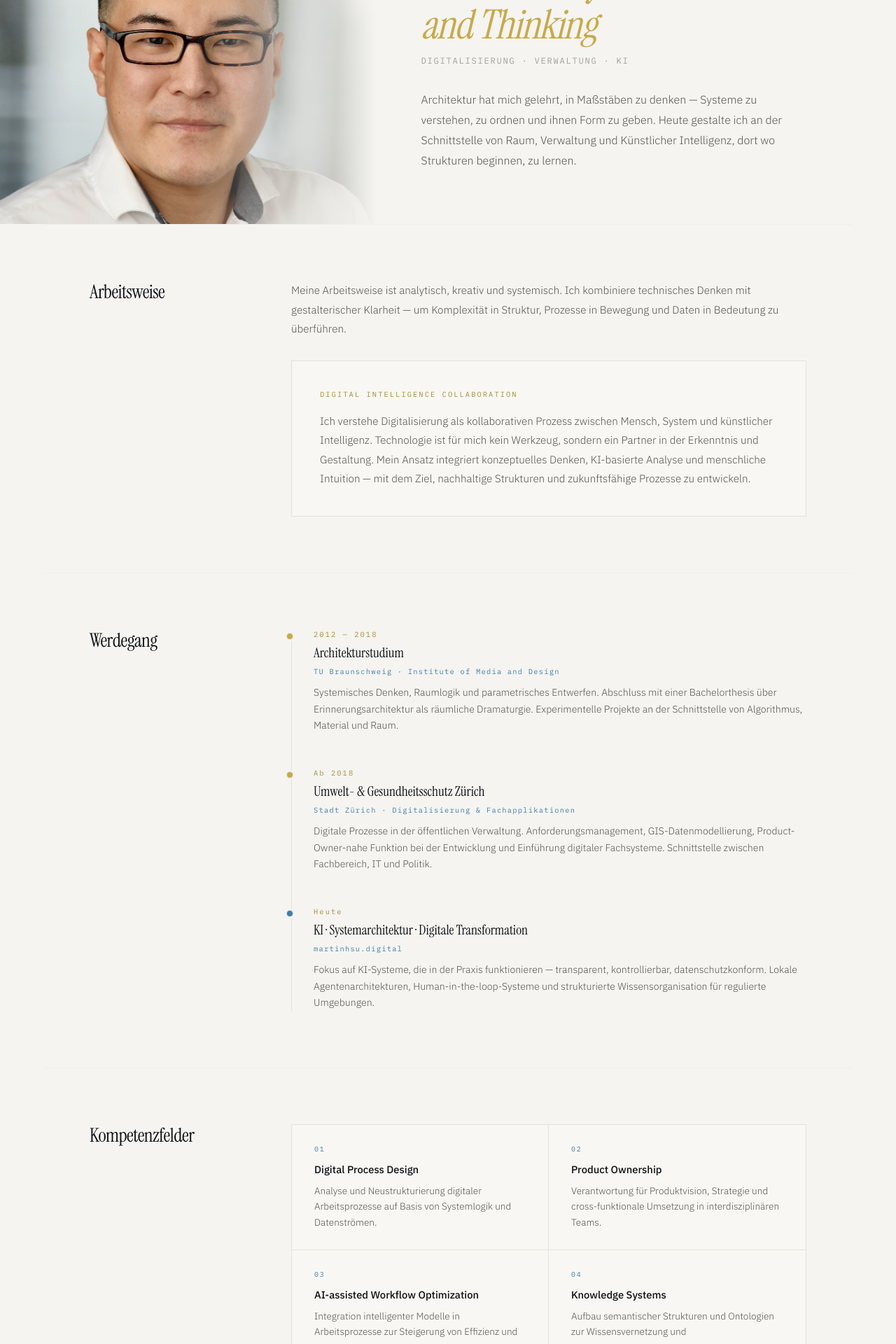
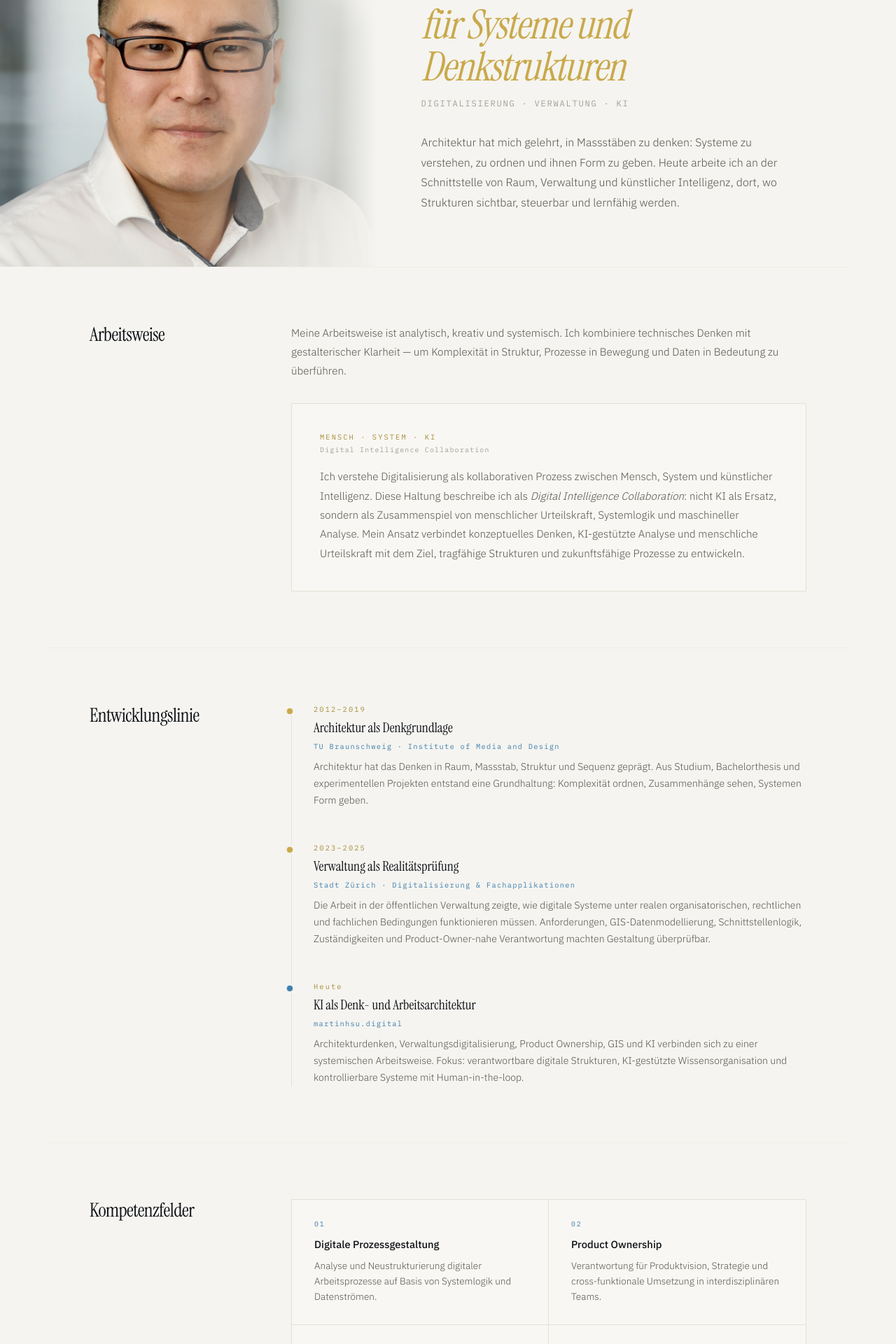
Before and after one commit to hsumartin/hsu-digital, a Next.js app: page /ueber-mich in a window 1280 px wide. Shown: the part 240-2160 px from the top of the page at 70% size. Built offline with nearby package versions, Linux system fonts and the light colour scheme.

Commit message:
fix(ueber-mich): refine profile positioning and timeline

```diff
--- a/src/app/ueber-mich/page.tsx
+++ b/src/app/ueber-mich/page.tsx
@@ -42,29 +42,33 @@ export default function UeberMichPage() {
                 Struktur, Prozesse in Bewegung und Daten in Bedeutung zu überführen.
               </p>
 
-              {/* Digital-Intelligence-Collaboration-Block */}
+              {/* Mensch · System · KI-Block */}
               <div className="mt-8 border border-stone-200 bg-[#F8F7F3] p-10">
-                <p className="font-mono text-[0.65rem] tracking-[0.2em] uppercase text-gold-600 mb-4">
+                <p className="font-mono text-[0.65rem] tracking-[0.2em] uppercase text-gold-600 mb-1">
+                  Mensch · System · KI
+                </p>
+                <p className="font-mono text-[0.62rem] tracking-[0.12em] text-stone-400 mb-4">
                   Digital Intelligence Collaboration
                 </p>
                 <p className="text-[0.95rem] leading-[1.8] text-stone-600 font-light max-w-[44rem]">
                   Ich verstehe Digitalisierung als kollaborativen Prozess zwischen Mensch,
-                  System und künstlicher Intelligenz. Technologie ist für mich kein
-                  Werkzeug, sondern ein Partner in der Erkenntnis und Gestaltung. Mein
-                  Ansatz integriert konzeptuelles Denken, KI-basierte Analyse und
-                  menschliche Intuition — mit dem Ziel, nachhaltige Strukturen und
-                  zukunftsfähige Prozesse zu entwickeln.
+                  System und künstlicher Intelligenz. Diese Haltung beschreibe ich als{' '}
+                  <em>Digital Intelligence Collaboration</em>: nicht KI als Ersatz, sondern
+                  als Zusammenspiel von menschlicher Urteilskraft, Systemlogik und
+                  maschineller Analyse. Mein Ansatz verbindet konzeptuelles Denken,
+                  KI-gestützte Analyse und menschliche Urteilskraft mit dem Ziel, tragfähige
+                  Strukturen und zukunftsfähige Prozesse zu entwickeln.
                 </p>
               </div>
             </div>
           </div>
         </section>
 
-        {/* ── Werdegang ───────────────────────────────────────────────────── */}
-        <section aria-labelledby="werdegang-heading" className={SECTION_CLS}>
+        {/* ── Entwicklungslinie ───────────────────────────────────────────── */}
+        <section aria-labelledby="entwicklung-heading" className={SECTION_CLS}>
           <div className={GRID_CLS}>
-            <h2 id="werdegang-heading" className={STICKY_HEAD}>
-              Werdegang
+            <h2 id="entwicklung-heading" className={STICKY_HEAD}>
+              Entwicklungs&shy;linie
             </h2>
             <Timeline />
           </div>
@@ -84,12 +88,12 @@ export default function UeberMichPage() {
         <div
           className="py-20 px-[clamp(1.5rem,6vw,6rem)] border-t border-blue-900 bg-blue-800 text-center"
         >
-          <blockquote className="font-serif italic text-[clamp(1.4rem,3vw,2.2rem)] leading-[1.35] tracking-[-0.015em] text-[#F4F2EC] max-w-[52rem] mx-auto">
-            «Die Zukunft ist kein Zufall, sondern das Ergebnis bewusster Verknüpfung von
-            Intelligenz, Struktur und Gestaltung.»
-          </blockquote>
+          <p className="font-serif italic text-[clamp(1.4rem,3vw,2.2rem)] leading-[1.35] tracking-[-0.015em] text-[#F4F2EC] max-w-[52rem] mx-auto">
+            Zukunft entsteht dort, wo Intelligenz, Struktur und Gestaltung bewusst
+            miteinander verbunden werden.
+          </p>
           <p className="font-mono text-[0.65rem] tracking-[0.18em] uppercase text-gold-200 mt-6">
-            Martin Hsu
+            Leitsatz
           </p>
         </div>
 
--- a/src/components/ueber-mich/KompetenzGrid.tsx
+++ b/src/components/ueber-mich/KompetenzGrid.tsx
@@ -3,7 +3,7 @@ import Chip from '@/components/ui/Chip';
 const FELDER = [
   {
     num: '01',
-    title: 'Digital Process Design',
+    title: 'Digitale Prozessgestaltung',
     text: 'Analyse und Neustrukturierung digitaler Arbeitsprozesse auf Basis von Systemlogik und Datenströmen.',
   },
   {
@@ -13,22 +13,22 @@ const FELDER = [
   },
   {
     num: '03',
-    title: 'AI-assisted Workflow Optimization',
+    title: 'KI-gestützte Workflow-Optimierung',
     text: 'Integration intelligenter Modelle in Arbeitsprozesse zur Steigerung von Effizienz und Präzision.',
   },
   {
     num: '04',
-    title: 'Knowledge Systems',
+    title: 'Wissenssysteme & Ontologien',
     text: 'Aufbau semantischer Strukturen und Ontologien zur Wissensvernetzung und Entscheidungsunterstützung.',
   },
   {
     num: '05',
-    title: 'BIM Management',
+    title: 'BIM-Management',
     text: 'Strategische Steuerung von Building Information Modeling in Planung, Bau und Betrieb.',
   },
   {
     num: '06',
-    title: 'Data-Driven Architecture',
+    title: 'Datengetriebene Architektur',
     text: 'Verknüpfung von Bauwerksinformationen, Simulation und Entscheidungsmodellen in Echtzeit.',
   },
 ] as const;
--- a/src/components/ueber-mich/ProfileHero.tsx
+++ b/src/components/ueber-mich/ProfileHero.tsx
@@ -40,18 +40,18 @@ export default function ProfileHero() {
         <p className="font-mono text-[0.68rem] tracking-[0.22em] uppercase text-gold-600 mb-6">
           Profil · Martin Hsu
         </p>
-        <h1 className="font-serif font-normal text-[clamp(2.4rem,4.5vw,4rem)] leading-[1.05] tracking-[-0.025em] text-ink max-w-[14ch]">
-          Architect of{' '}
-          <em className="italic text-gold-500">Systems and Thinking</em>
+        <h1 className="font-serif font-normal text-[clamp(2.4rem,4.5vw,4rem)] leading-[1.05] tracking-[-0.025em] text-ink max-w-[16ch]">
+          Informationsarchitekt{' '}
+          <em className="italic text-gold-500">für Systeme und Denkstrukturen</em>
         </h1>
         <p className="font-mono text-[0.76rem] tracking-[0.14em] uppercase text-stone-400 mt-3">
           Digitalisierung · Verwaltung · KI
         </p>
         <p className="mt-8 text-[1rem] leading-[1.8] text-stone-600 font-light max-w-[34rem]">
-          Architektur hat mich gelehrt, in Maßstäben zu denken — Systeme zu
-          verstehen, zu ordnen und ihnen Form zu geben. Heute gestalte ich an
-          der Schnittstelle von Raum, Verwaltung und Künstlicher Intelligenz,
-          dort wo Strukturen beginnen, zu lernen.
+          Architektur hat mich gelehrt, in Massstäben zu denken: Systeme zu
+          verstehen, zu ordnen und ihnen Form zu geben. Heute arbeite ich an
+          der Schnittstelle von Raum, Verwaltung und künstlicher Intelligenz,
+          dort, wo Strukturen sichtbar, steuerbar und lernfähig werden.
         </p>
       </div>
     </section>
--- a/src/components/ueber-mich/Timeline.tsx
+++ b/src/components/ueber-mich/Timeline.tsx
@@ -8,31 +8,31 @@ interface TimelineEntry {
 
 const ENTRIES: TimelineEntry[] = [
   {
-    year: '2012 — 2018',
-    title: 'Architekturstudium',
+    year: '2012–2019',
+    title: 'Architektur als Denkgrundlage',
     place: 'TU Braunschweig · Institute of Media and Design',
-    text: 'Systemisches Denken, Raumlogik und parametrisches Entwerfen. Abschluss mit einer Bachelorthesis über Erinnerungsarchitektur als räumliche Dramaturgie. Experimentelle Projekte an der Schnittstelle von Algorithmus, Material und Raum.',
+    text: 'Architektur hat das Denken in Raum, Massstab, Struktur und Sequenz geprägt. Aus Studium, Bachelorthesis und experimentellen Projekten entstand eine Grundhaltung: Komplexität ordnen, Zusammenhänge sehen, Systemen Form geben.',
     accent: 'gold',
   },
   {
-    year: 'Ab 2018',
-    title: 'Umwelt- & Gesundheitsschutz Zürich',
+    year: '2023–2025',
+    title: 'Verwaltung als Realitätsprüfung',
     place: 'Stadt Zürich · Digitalisierung & Fachapplikationen',
-    text: 'Digitale Prozesse in der öffentlichen Verwaltung. Anforderungsmanagement, GIS-Datenmodellierung, Product-Owner-nahe Funktion bei der Entwicklung und Einführung digitaler Fachsysteme. Schnittstelle zwischen Fachbereich, IT und Politik.',
+    text: 'Die Arbeit in der öffentlichen Verwaltung zeigte, wie digitale Systeme unter realen organisatorischen, rechtlichen und fachlichen Bedingungen funktionieren müssen. Anforderungen, GIS-Datenmodellierung, Schnittstellenlogik, Zuständigkeiten und Product-Owner-nahe Verantwortung machten Gestaltung überprüfbar.',
     accent: 'gold',
   },
   {
     year: 'Heute',
-    title: 'KI · Systemarchitektur · Digitale Transformation',
+    title: 'KI als Denk- und Arbeitsarchitektur',
     place: 'martinhsu.digital',
-    text: 'Fokus auf KI-Systeme, die in der Praxis funktionieren — transparent, kontrollierbar, datenschutzkonform. Lokale Agentenarchitekturen, Human-in-the-loop-Systeme und strukturierte Wissensorganisation für regulierte Umgebungen.',
+    text: 'Architekturdenken, Verwaltungsdigitalisierung, Product Ownership, GIS und KI verbinden sich zu einer systemischen Arbeitsweise. Fokus: verantwortbare digitale Strukturen, KI-gestützte Wissensorganisation und kontrollierbare Systeme mit Human-in-the-loop.',
     accent: 'blue',
   },
 ];
 
 export default function Timeline() {
   return (
-    <ol className="relative pl-8 list-none" aria-label="Werdegang">
+    <ol className="relative pl-8 list-none" aria-label="Entwicklungslinie">
       {/* Vertikale Linie */}
       <div
         aria-hidden="true"
```
